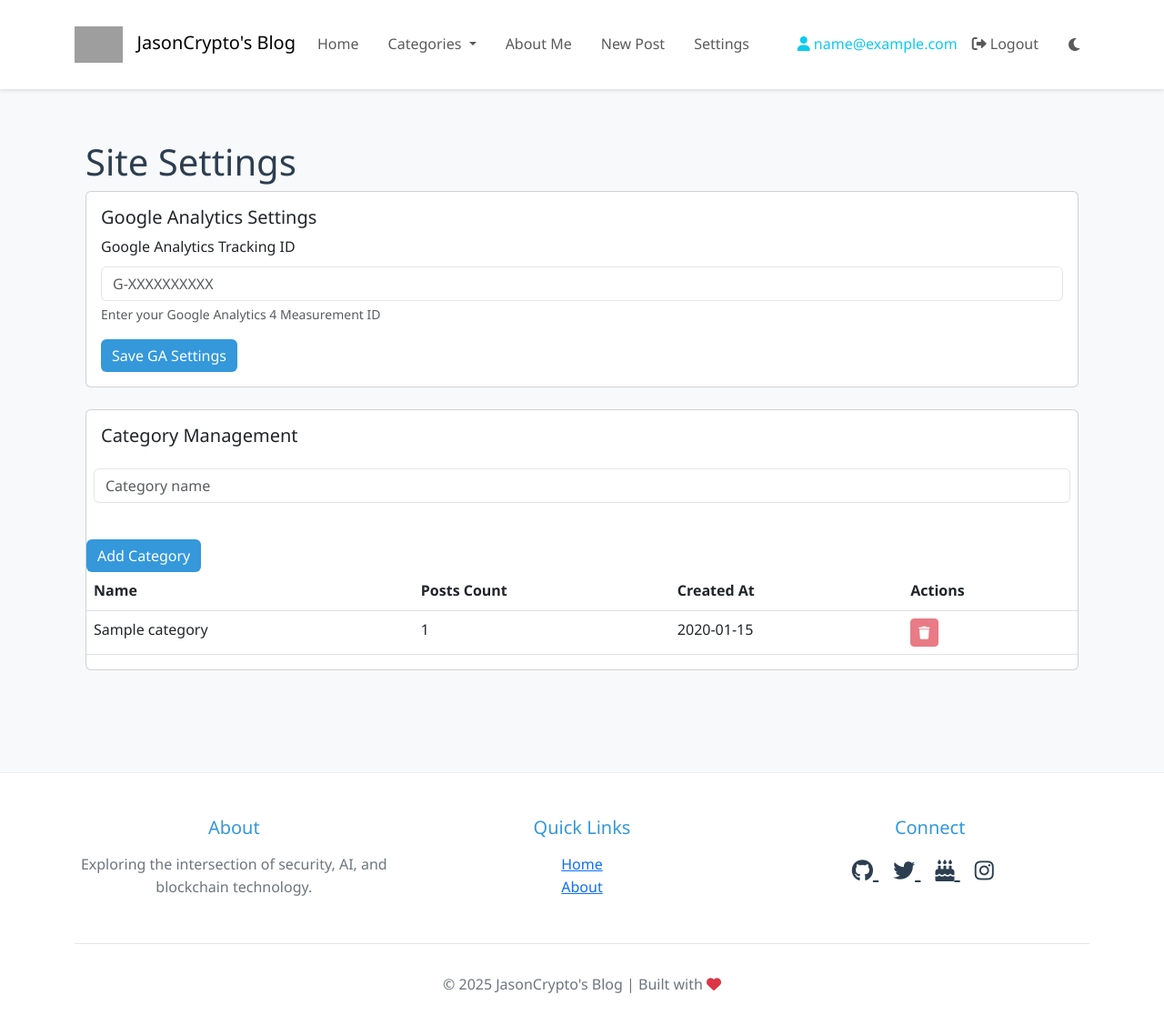
After one commit to Jason-chen-taiwan/Open_Blog, a Flask app: page /admin/settings in a window 1280 px wide. The commit adds this page. Shown: the whole page at 91% size. Run offline with Flask 3, Linux system fonts and the light colour scheme; a user stored in the database is signed in; tables that the repository leaves empty hold one stand-in row (values such as "Sample post"); parts of the project's set-up code (start-up, migrations or seed data) failed here and were passed over; grey boxes are pictures that could not be loaded.

Commit message:
add google analytics

```diff
--- a/blog/models.py
+++ b/blog/models.py
@@ -83,3 +83,24 @@ class Comment(db.Model):
 
     def __repr__(self):
         return f"Comment('{self.content[:20]}', '{self.created_at}')"
+
+class Settings(db.Model):
+    id = db.Column(db.Integer, primary_key=True)
+    key = db.Column(db.String(50), unique=True, nullable=False)
+    value = db.Column(db.Text, nullable=True)
+    updated_at = db.Column(db.DateTime, default=datetime.utcnow, onupdate=datetime.utcnow)
+
+    @classmethod
+    def get_setting(cls, key, default=None):
+        setting = cls.query.filter_by(key=key).first()
+        return setting.value if setting else default
+
+    @classmethod
+    def set_setting(cls, key, value):
+        setting = cls.query.filter_by(key=key).first()
+        if setting:
+            setting.value = value
+        else:
+            setting = cls(key=key, value=value)
+            db.session.add(setting)
+        db.session.commit()
--- a/blog/routes.py
+++ b/blog/routes.py
@@ -1,10 +1,10 @@
 import os
 from datetime import datetime
 from werkzeug.utils import secure_filename
-from flask import Blueprint, render_template, request, redirect, send_from_directory, url_for, flash, current_app, jsonify, g, g
+from flask import Blueprint, render_template, request, redirect, send_from_directory, url_for, flash, current_app, jsonify, g
 from flask_login import login_user, logout_user, login_required, current_user
 from . import db, limiter
-from .models import Post, Comment, User, Tag, Category
+from .models import Post, Comment, User, Tag, Category, Settings
 from .forms import RegistrationForm, LoginForm
 
 # 設定圖片上傳的資料夾與允許的檔案類型
@@ -18,6 +18,10 @@ def allowed_file(filename):
 
 # 建立 blueprint
 bp = Blueprint('main', __name__)
+
+@bp.before_request
+def load_settings():
+    g.ga_tracking_id = Settings.get_setting('ga_tracking_id')
 
 @bp.route('/')
 @bp.route('/category/<category_name>')
@@ -316,6 +320,63 @@ def manage_categories():
     categories = Category.query.order_by(Category.name).all()
     return render_template('manage_categories.html', categories=categories)
 
+@bp.route('/admin/settings', methods=['GET', 'POST'])
+@bp.route('/admin/settings/<type>', methods=['GET', 'POST'])
+@login_required
+def settings(type=None):
+    if not current_user.is_administrator:
+        flash('Only administrators can access settings')
+        return redirect(url_for('main.home'))
+
+    if request.method == 'POST':
+        setting_type = request.form.get('setting_type')
+
+        if setting_type == 'ga':
+            # Handle Google Analytics settings
+            ga_tracking_id = request.form.get('ga_tracking_id', '').strip()
+            Settings.set_setting('ga_tracking_id', ga_tracking_id)
+            flash('Google Analytics settings updated successfully')
+
+        elif setting_type == 'category':
+            # Handle category management
+            action = request.form.get('action')
+            if action == 'add':
+                name = request.form.get('name')
+                if name:
+                    category = Category.query.filter_by(name=name).first()
+                    if category:
+                        flash('Category already exists')
+                    else:
+                        category = Category(name=name)
+                        db.session.add(category)
+                        db.session.commit()
+                        flash('Category added successfully')
+            elif action == 'delete':
+                category_id = request.form.get('category_id')
+                if category_id:
+                    category = Category.query.get_or_404(category_id)
+                    if category.posts:
+                        flash('Cannot delete category with existing posts')
+                    else:
+                        db.session.delete(category)
+                        db.session.commit()
+                        flash('Category deleted successfully')
+
+    # Get current settings for template
+    ga_tracking_id = Settings.get_setting('ga_tracking_id', '')
+    categories = Category.query.order_by(Category.name).all()
+
+    return render_template('settings.html',
+                         ga_tracking_id=ga_tracking_id,
+                         categories=categories)
+
+# Update existing template context processor
+@bp.context_processor
+def utility_processor():
+    return {
+        'ga_tracking_id': getattr(g, 'ga_tracking_id', None)
+    }
+
 @bp.route('/uploads/<filename>')
 def uploaded_files(filename):
     return send_from_directory(UPLOAD_FOLDER, filename)
--- a/blog/templates/base.html
+++ b/blog/templates/base.html
@@ -19,6 +19,22 @@
       href="https://cdnjs.cloudflare.com/ajax/libs/font-awesome/6.0.0/css/all.min.css"
       rel="stylesheet"
     />
+
+    {% if ga_tracking_id %}
+    <!-- Google Analytics -->
+    <script
+      async
+      src="https://www.googletagmanager.com/gtag/js?id={{ ga_tracking_id }}"
+    ></script>
+    <script>
+      window.dataLayer = window.dataLayer || [];
+      function gtag() {
+        dataLayer.push(arguments);
+      }
+      gtag("js", new Date());
+      gtag("config", "{{ ga_tracking_id }}");
+    </script>
+    {% endif %}
   </head>
   <body>
     {% include 'partials/header.html' with context %}
--- a/blog/templates/partials/header.html
+++ b/blog/templates/partials/header.html
@@ -69,8 +69,8 @@
             <a class="nav-link" href="{{ url_for('main.create') }}">New Post</a>
           </li>
           <li class="nav-item">
-            <a class="nav-link" href="{{ url_for('main.manage_categories') }}"
-              >Manage Categories</a
+            <a class="nav-link" href="{{ url_for('main.settings') }}"
+              >Settings</a
             >
           </li>
           {% endif %}
--- /dev/null
+++ b/blog/templates/settings.html
@@ -0,0 +1,76 @@
+{% extends "base.html" %} {% block content %}
+<div class="container">
+  <h1>Site Settings</h1>
+
+  <!-- Google Analytics Settings -->
+  <div class="card mb-4">
+    <div class="card-body">
+      <h5 class="card-title">Google Analytics Settings</h5>
+      <form method="POST" action="{{ url_for('main.settings', type='ga') }}">
+        <input type="hidden" name="setting_type" value="ga">
+        <div class="mb-3">
+          <label for="ga_tracking_id" class="form-label">Google Analytics Tracking ID</label>
+          <input type="text" class="form-control" id="ga_tracking_id" name="ga_tracking_id"
+                 value="{{ ga_tracking_id }}" placeholder="G-XXXXXXXXXX">
+          <div class="form-text">Enter your Google Analytics 4 Measurement ID</div>
+        </div>
+        <button type="submit" class="btn btn-primary">Save GA Settings</button>
+      </form>
+    </div>
+  </div>
+
+  <!-- Category Management -->
+  <div class="card mb-4">
+    <div class="card-body">
+      <h5 class="card-title">Category Management</h5>
+      <form method="POST" action="{{ url_for('main.settings', type='category') }}" class="row g-3 mb-4">
+        <input type="hidden" name="setting_type" value="category">
+        <input type="hidden" name="action" value="add">
+        <div class="col-auto"></div>
+          <input type="text" class="form-control" name="name" placeholder="Category name" required>
+        </div>
+        <div class="col-auto">
+          <button type="submit" class="btn btn-primary">Add Category</button>
+        </div>
+      </form>
+
+      {% if categories %}
+      <div class="table-responsive">
+        <table class="table">
+          <thead>
+            <tr>
+              <th>Name</th>
+              <th>Posts Count</th>
+              <th>Created At</th>
+              <th>Actions</th>
+            </tr>
+          </thead>
+          <tbody>
+            {% for category in categories %}
+            <tr>
+              <td>{{ category.name }}</td>
+              <td>{{ category.posts|length }}</td>
+              <td>{{ category.created_at.strftime('%Y-%m-%d') }}</td>
+              <td>
+                <form method="POST" action="{{ url_for('main.settings', type='category') }}" class="d-inline"
+                      onsubmit="return confirm('Are you sure you want to delete this category?')">
+                  <input type="hidden" name="setting_type" value="category">
+                  <input type="hidden" name="action" value="delete">
+                  <input type="hidden" name="category_id" value="{{ category.id }}">
+                  <button type="submit" class="btn btn-sm btn-danger" {% if category.posts %}disabled{% endif %}>
+                    <i class="fas fa-trash"></i>
+                  </button>
+                </form>
+              </td>
+            </tr>
+            {% endfor %}
+          </tbody>
+        </table>
+      </div>
+      {% else %}
+      <p>No categories found.</p>
+      {% endif %}
+    </div>
+  </div>
+</div>
+{% endblock %}
```
Also changed, not shown: blog/templates/manage_categories.html (deleted, +0 -85 lines).
